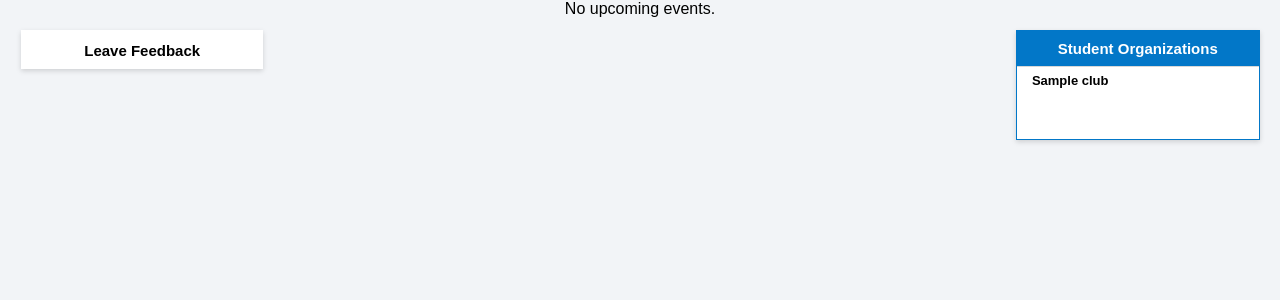
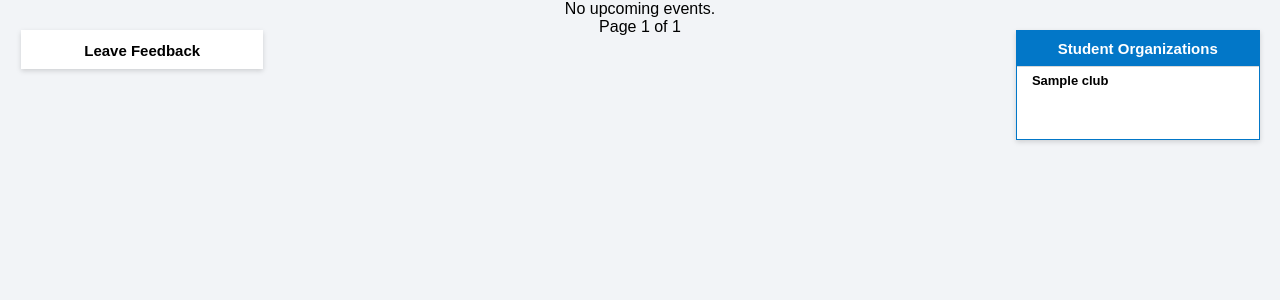
Before and after one commit to zszillat/starkstate-events-web-app, a Django app: page / in a window 1280 px wide. Shown: the part 100-400 px from the top of the page. Run offline with Django 4.2, Linux system fonts and the light colour scheme; tables that the repository leaves empty hold one stand-in row (values such as "Sample post").

Commit message:
Limit number of events per page

```diff
--- a/main/templates/home.html
+++ b/main/templates/home.html
@@ -7,6 +7,7 @@
 <link rel="stylesheet" href="{% static 'css/home.css' %}">
 <main>
   <div class="page-left">
+    <!-- Existing content for past events and feedback -->
     <div class="feedback">
       <h1>Leave Feedback</h1>
       <div class="past-events">
@@ -17,7 +18,6 @@
           <p>{{ past_event.date }}</p>
         </div>
         {% endfor %}
-
         <script>
           document.querySelectorAll('.past-event').forEach(function(element) {
             element.addEventListener('click', function() {
@@ -29,6 +29,7 @@
       </div>
     </div>
   </div>
+
   <div class="feed">
     {% for event in events %}
     <div class="event">
@@ -39,9 +40,7 @@
             <p class="event-title">{{ event.name }}</p>
           </div>
       </div>
-
       <div class="event-time"><p>{{ event.date }} {{ event.time }}</p></div>
-
       <img src="{% if event.image %}{{ event.image.url }}{% else %}{% static 'images/default.png' %}{% endif %}" alt="Event image" class="post-img">
       <div class="more-details-section">
         <p>{{ event.attendee_count }} Attending</p>
@@ -51,6 +50,17 @@
     {% empty %}
     <p>No upcoming events.</p>
     {% endfor %}
+
+    <!-- Pagination Controls -->
+    <div class="pagination">
+      {% if events.has_previous %}
+        <a href="?page={{ events.previous_page_number }}">Previous</a>
+      {% endif %}
+      <span>Page {{ events.number }} of {{ events.paginator.num_pages }}</span>
+      {% if events.has_next %}
+        <a href="?page={{ events.next_page_number }}">Next</a>
+      {% endif %}
+    </div>
   </div>
 
   <div class="page-right">
@@ -66,5 +76,4 @@
     </div>
   </div>
 </main>
-
 {% endblock %}
--- a/main/views.py
+++ b/main/views.py
@@ -4,6 +4,7 @@
 from django.contrib.auth import authenticate, login, logout
 from django.views.decorators.http import require_POST
 from datetime import timedelta
+from django.core.paginator import Paginator
 
 from .models import Event, Club, Feedback, Attendance
 from .forms import CustomLoginForm, EventForm, FeedbackForm, RSVPForm
@@ -56,16 +57,25 @@
 
 
 def home(request):
+
+    #Number of events to show per page
+    PER_PAGE = 5
+
     today = now().date()
     four_weeks_ago = today - timedelta(weeks=4)
 
     clubs = Club.objects.order_by('name')
 
     # Fetch upcoming events (from today onwards)
-    events = Event.objects.filter(date__gte=today) \
+    events_queryset = Event.objects.filter(date__gte=today) \
         .select_related('club') \
         .annotate(attendee_count=Count('attendance')) \
         .order_by('date')
+
+    # Paginate the upcoming events with 10 events per page
+    paginator = Paginator(events_queryset, 5)
+    page_number = request.GET.get('page')
+    events_page = paginator.get_page(page_number)
 
     # Fetch past events from the last 4 weeks (excluding today)
     past_events = Event.objects.filter(date__range=[four_weeks_ago, today - timedelta(days=1)]) \
@@ -75,7 +85,7 @@
 
     return render(request, 'home.html', {
         "user": request.user,
-        'events': events,
+        'events': events_page,  # Use the paginated results
         'past_events': past_events,
         'clubs': clubs
     })
```
Lines whose indentation alone changed are shown as unchanged.
